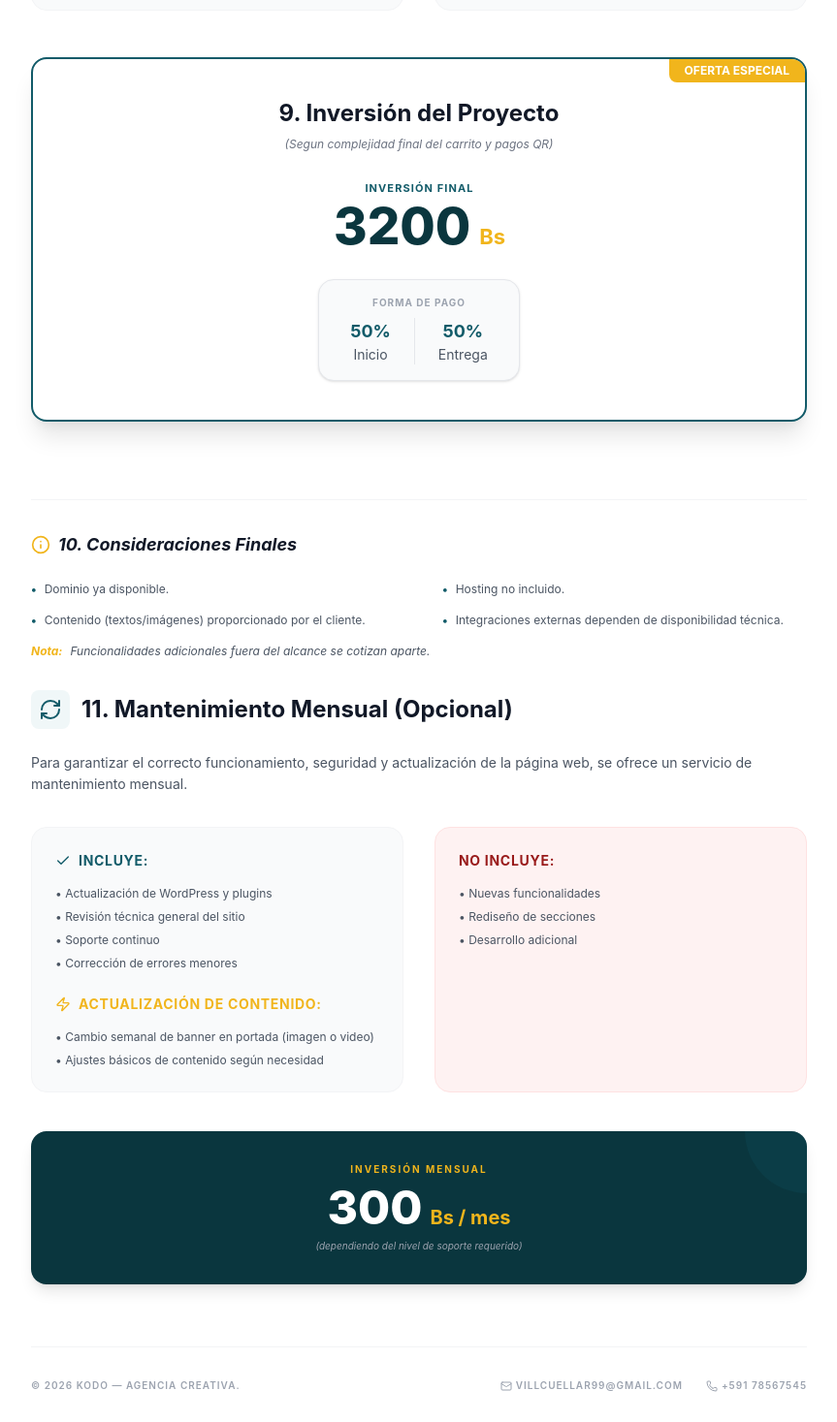
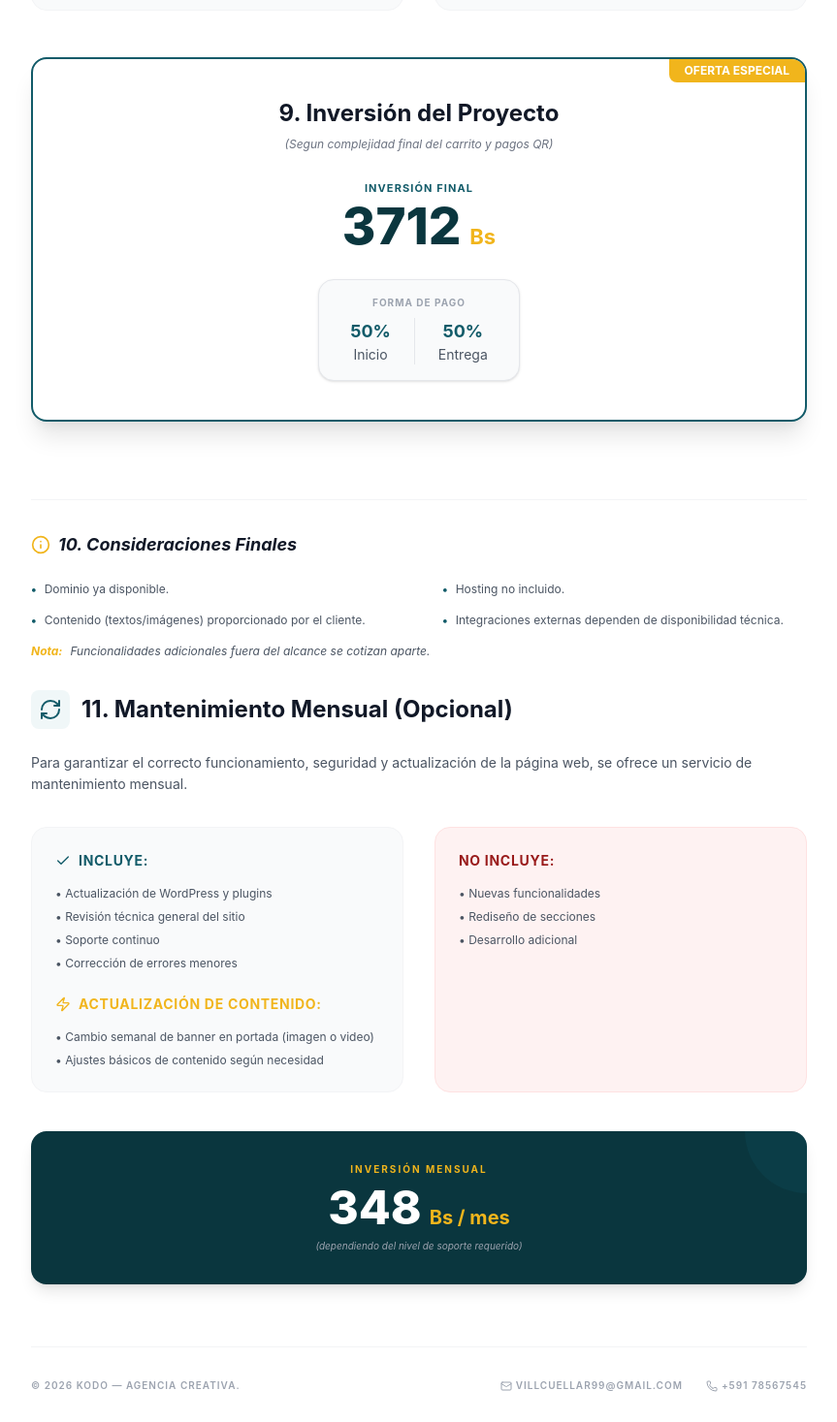
Before and after one commit to Falcrim/cotizaciones, a React (Vite) app: page /#/cotizacion-pescado in a window 1280 px wide. Shown: the part 2105-3572 px from the top of the page at 97% size, without its empty margins (208-1071 px from the left). Built offline with nearby package versions, Linux system fonts and the light colour scheme.

Commit message:
Update FishQuotationPage.tsx

```diff
--- a/src/pages/FishQuotationPage.tsx
+++ b/src/pages/FishQuotationPage.tsx
@@ -345,7 +345,7 @@ export default function FishQuotationPage() {
                     <div className="text-[#125b69] transform scale-110 flex flex-col items-center">
                       <p className="text-[10px] uppercase tracking-widest font-bold text-[#125b69] mb-1">Inversión Final</p>
                       <div className="flex items-baseline gap-2">
-                        <p className="text-5xl font-extrabold text-[#0a363e]">3200</p>
+                        <p className="text-5xl font-extrabold text-[#0a363e]">3712</p>
                         <p className="text-xl font-bold text-[#f1b51c]">Bs</p>
                       </div>
                     </div>
@@ -444,7 +444,7 @@ export default function FishQuotationPage() {
                     <div className="absolute top-0 right-0 w-32 h-32 bg-[#125b69] opacity-20 transform translate-x-16 -translate-y-16 rounded-full"></div>
                     <p className="text-[10px] uppercase tracking-[0.2em] font-bold text-[#f1b51c] mb-2">Inversión Mensual</p>
                     <div className="flex justify-center items-baseline gap-2 mb-2">
-                      <span className="text-5xl font-extrabold">300</span>
+                      <span className="text-5xl font-extrabold">348</span>
                       <span className="text-xl font-bold text-[#f1b51c]">Bs / mes</span>
                     </div>
                     <p className="text-[10px] text-[#9ca3af] italic">(dependiendo del nivel de soporte requerido)</p>
```
